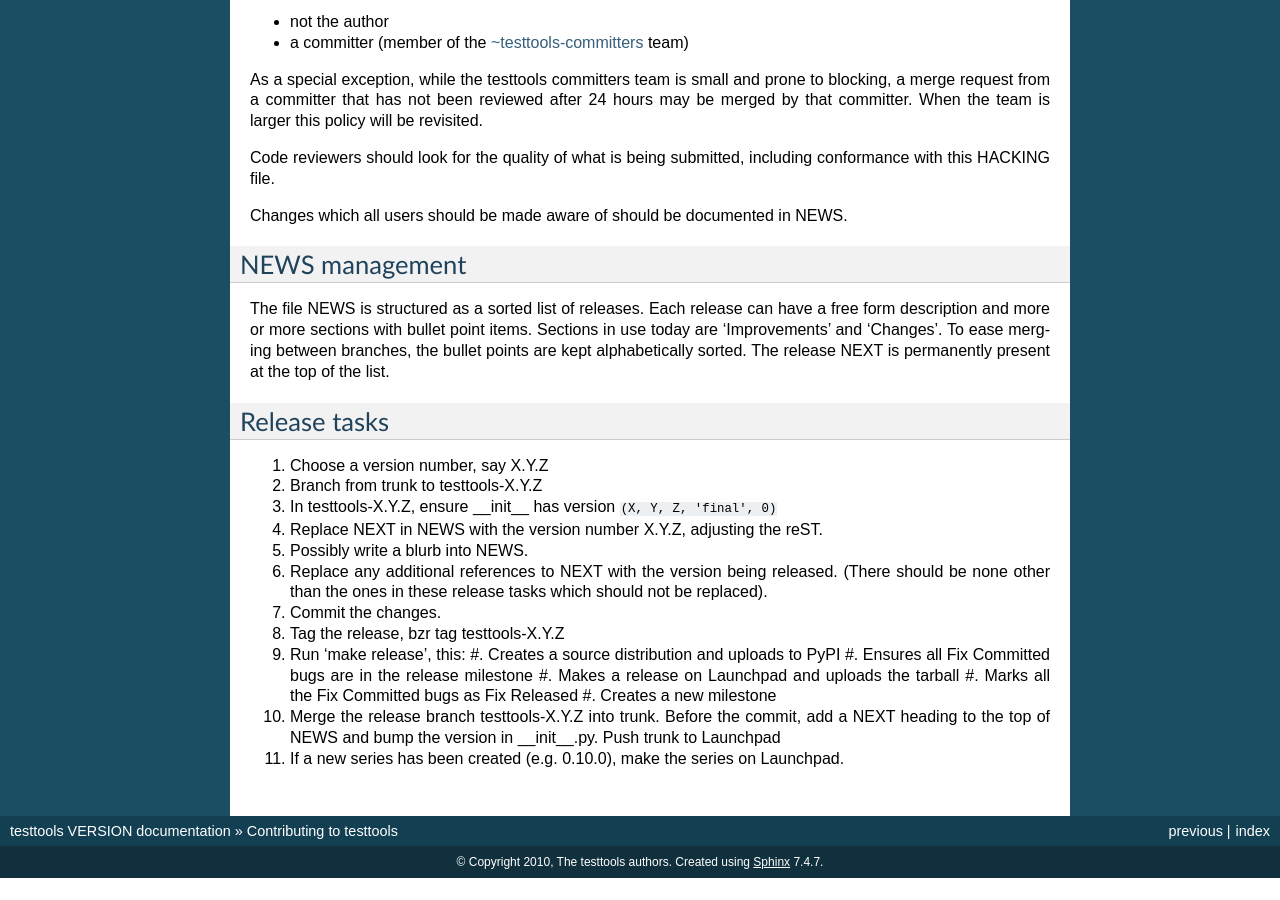
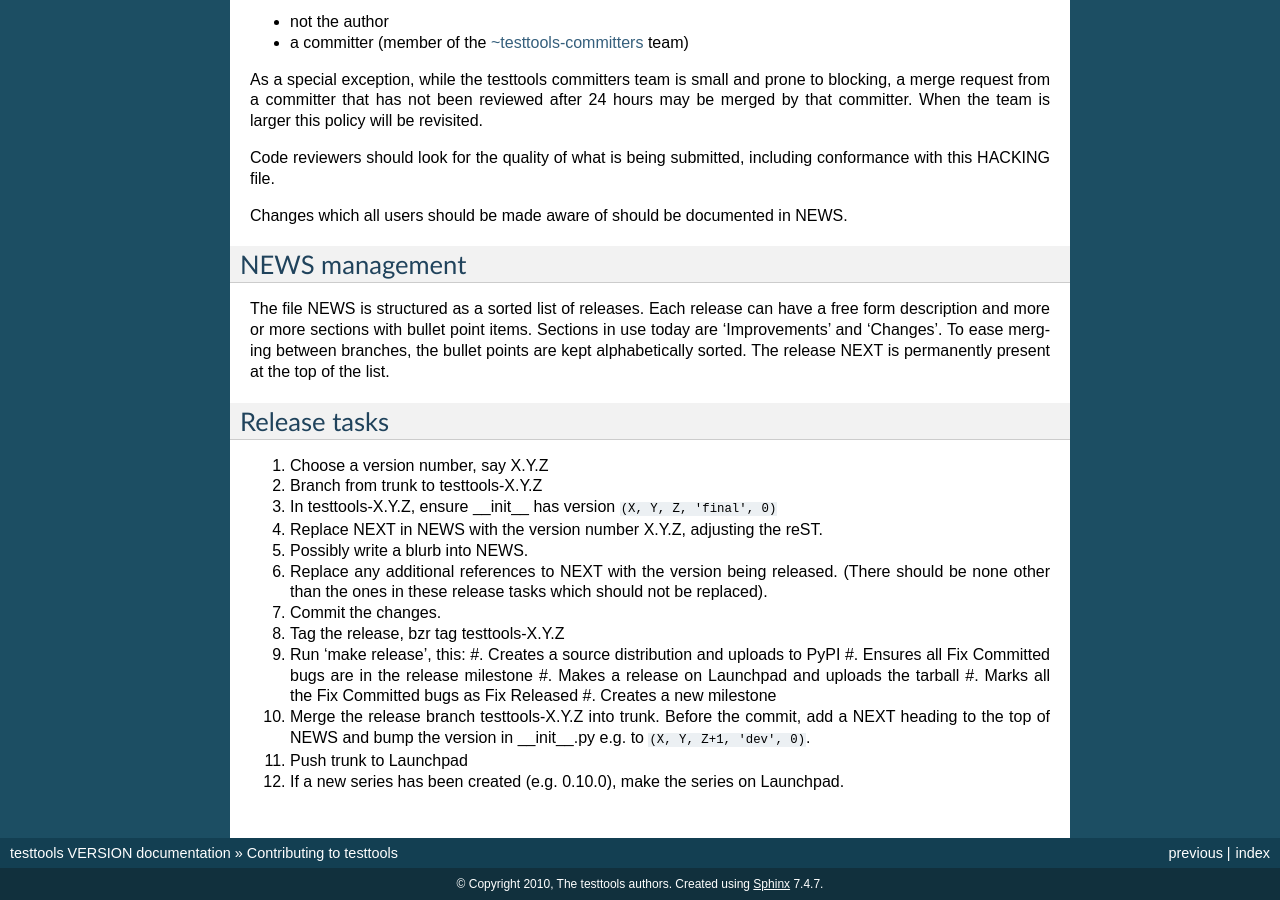
Before and after one commit to testing-cabal/testtools, a Sphinx documentation site: the page built from doc/hacking.rst, in a window 1280 px wide and 900 px high, scrolled down 1639 px. Built offline with Sphinx 7.4.7, drawn with Linux system fonts in a browser that asks for light colours; pages that are not in the unit, such as notebooks, are missing from menus; before the commit the page ends 2517 px from its top, so only the background shows below that.

Commit message:
Clarification in hacking.rst.

```diff
--- a/doc/hacking.rst
+++ b/doc/hacking.rst
@@ -142,8 +142,9 @@ Release tasks
    #. Marks all the Fix Committed bugs as Fix Released
    #. Creates a new milestone
 #. Merge the release branch testtools-X.Y.Z into trunk. Before the commit,
-   add a NEXT heading to the top of NEWS and bump the version in __init__.py.
-   Push trunk to Launchpad
+   add a NEXT heading to the top of NEWS and bump the version in __init__.py
+   e.g. to ``(X, Y, Z+1, 'dev', 0)``.
+#. Push trunk to Launchpad
 #. If a new series has been created (e.g. 0.10.0), make the series on Launchpad.
 
 .. _PEP 8: http://www.python.org/dev/peps/pep-0008/
```
